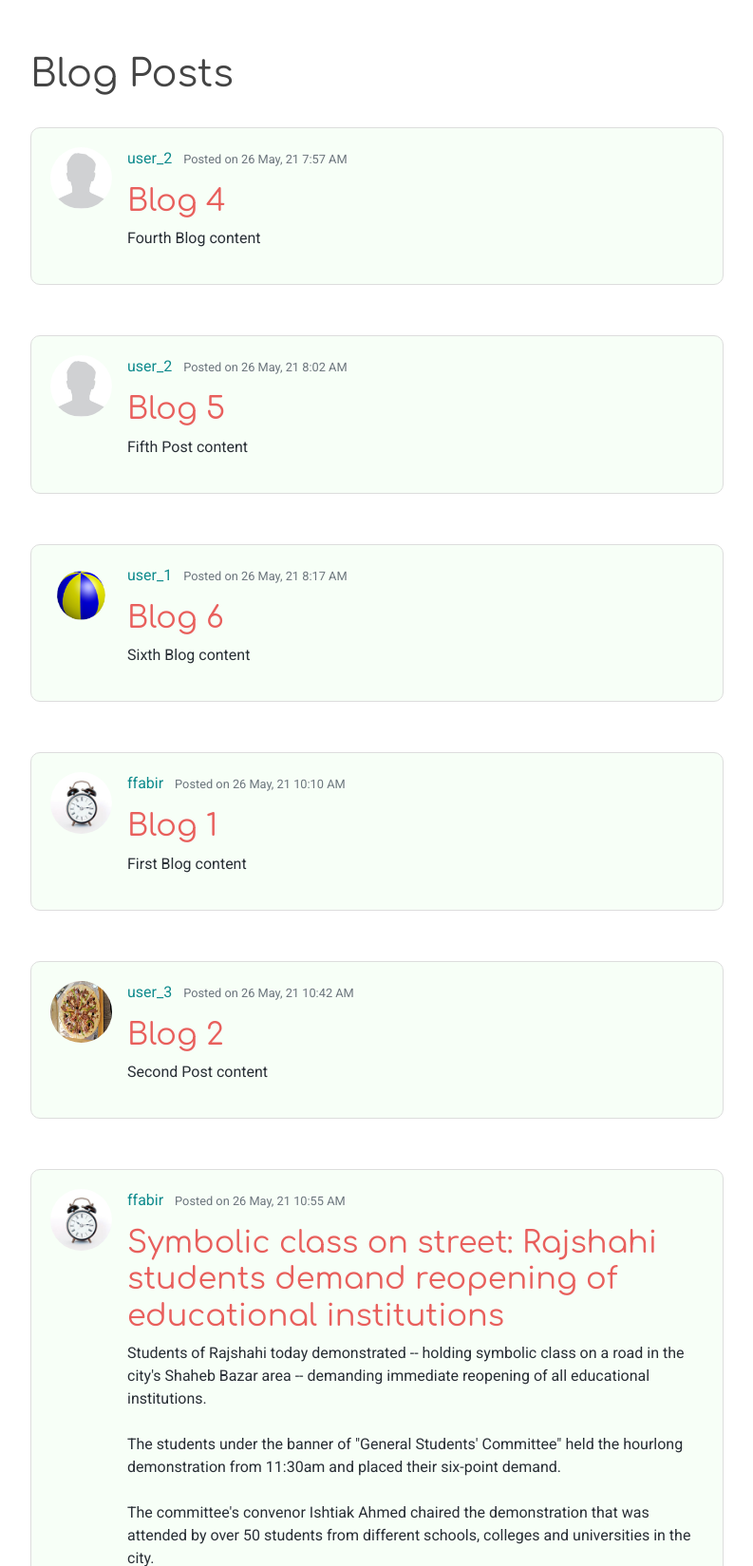
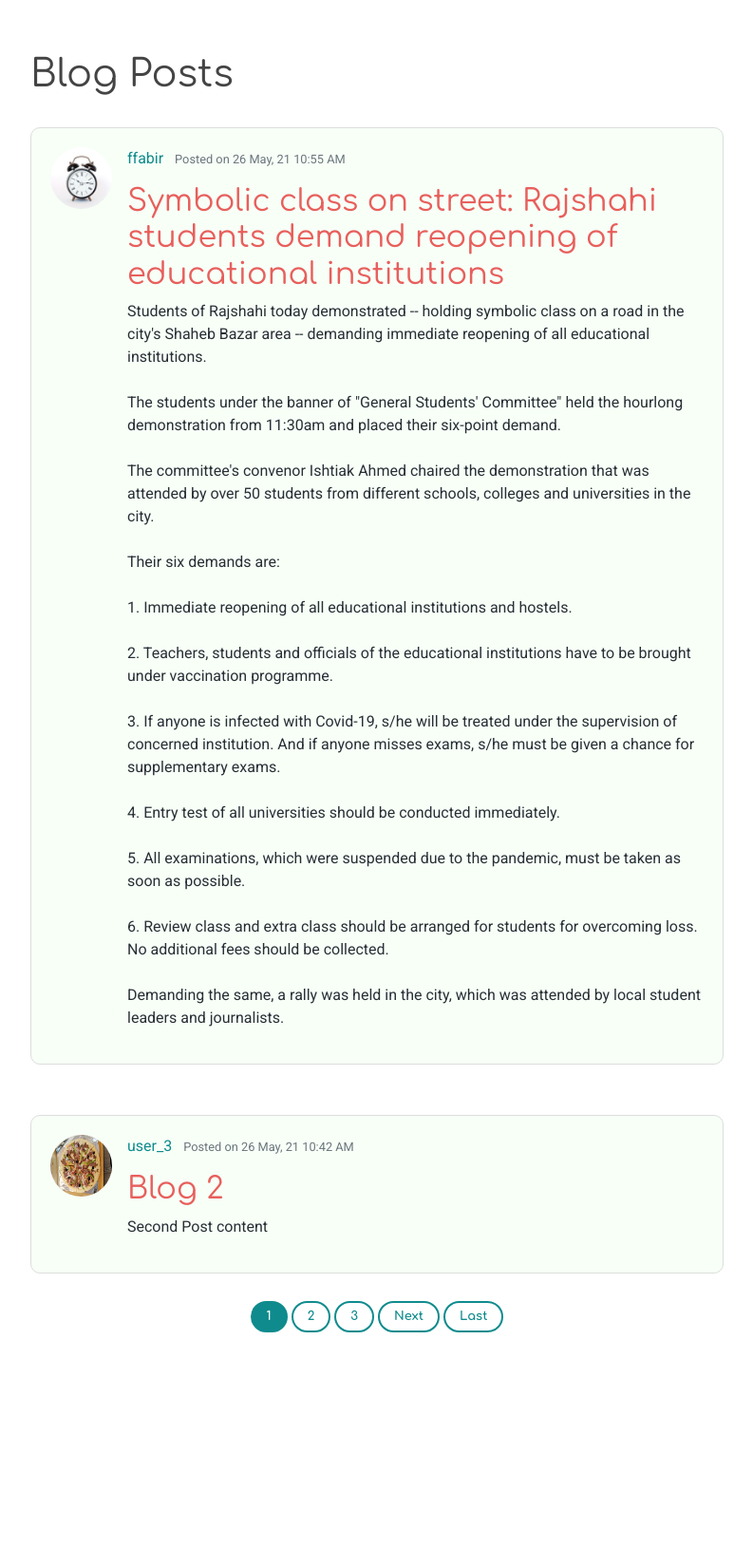
Before and after one commit to farhanfuadabir/tothastu, a Django app: page / in a window 1280 px wide. Shown: the part 74-1723 px from the top of the page at 95% size, without its empty margins (243-1036 px from the left). After the commit the page ends 1477 px from the top, so only its background shows below. Run offline with Django 3.2, Linux system fonts and the light colour scheme; data comes from the database, SQL or seed files in the repository; both versions use the stored data as it was after the commit; some libraries are stand-ins or nearby versions.

Commit message:
Add pagination to homepage

```diff
--- a/tothastu_project/blog/static/blog/style.css
+++ b/tothastu_project/blog/static/blog/style.css
@@ -231,6 +231,7 @@ a.article-title:hover {
   background-color: #0F8B8D;
   color: #F7FFF7;
 }
+
 .button-small-border-secondary {
   background-color: transparent;
   border: 2px solid #0F8B8D;
@@ -248,6 +249,24 @@ a.article-title:hover {
   color: #F7FFF7;
 }
 
+.button-small-secondary {
+  background-color: #0F8B8D;
+  border: 2px solid #0F8B8D;
+  border-radius: 50px;
+  color: #F7FFF7;
+  padding: 5px 15px;
+  font-family: 'Comfortaa', cursive;
+  font-weight: bolder;
+  text-align: center;
+  display: inline-block;
+  font-size: small;
+}
+.button-small-secondary:hover {
+  color: #0F8B8D;
+  background-color: #F7FFF7;
+  text-decoration: none;
+}
+
 .center {
   text-align: center;
 }
--- a/tothastu_project/blog/templates/blog/home.html
+++ b/tothastu_project/blog/templates/blog/home.html
@@ -16,4 +16,27 @@
         </article>
         <br>
     {% endfor %}
+
+    <!-- Pagination Code -->
+    {% if is_paginated %}
+    <div class="center">
+        {% if page_obj.has_previous %}
+            <a class="link-button-border button-small-border-secondary" href="?page=1">First</a>
+            <a class="link-button-border button-small-border-secondary" href="?page={{ page_obj.previous_page_number }}">Previous</a>
+        {% endif %}
+
+        {% for num in page_obj.paginator.page_range %}
+            {% if page_obj.number == num %}
+                <a class="button-small-secondary" href="?page={{ num }}">{{ num }}</a>
+            {% elif num > page_obj.number|add:'-3' and num < page_obj.number|add:'3' %}
+                <a class="link-button-border button-small-border-secondary" href="?page={{ num }}">{{ num }}</a>
+            {% endif %}
+        {% endfor %}
+
+        {% if page_obj.has_next %}
+            <a class="link-button-border button-small-border-secondary" href="?page={{ page_obj.next_page_number }}">Next</a>
+            <a class="link-button-border button-small-border-secondary" href="?page={{ page_obj.paginator.num_pages }}">Last</a>
+        {% endif %}
+    </div>
+    {% endif %}
 {% endblock %}
--- a/tothastu_project/blog/templates/blog/navbar.html
+++ b/tothastu_project/blog/templates/blog/navbar.html
@@ -7,7 +7,7 @@
             </button>
 
             <div class="collapse navbar-collapse" id="navbarToggle">
-                <div class="navbar-nav mr-auto">
+                <div class="navbar-nav mr-auto py-2">
                     <a class="nav-item nav-link" href="{% url 'blog-home' %}">Home</a>
                     <a class="nav-item nav-link" href="{% url 'blog-about' %}">About</a>
                     {% if user.is_authenticated %}
--- a/tothastu_project/blog/templates/blog/post_detail.html
+++ b/tothastu_project/blog/templates/blog/post_detail.html
@@ -8,7 +8,7 @@
             <a class="mr-2" href="#">{{ object.author }}</a>
             <small class="text-muted"> Posted on {{ object.post_date|date:"d M, y g:i A"}}</small>
             {% if object.author == user %}
-            <div class="px-4" style="float: right;">
+            <div class="px-4" style="float: right;padding: 10px 10px;">
                 <a class="link-button-border button-small-border-secondary" href="{% url 'post-update' object.id %}">
                     Update
                 </a>
@@ -16,7 +16,6 @@
                     Delete
                 </a>
             </div>
-
             {% endif %}
         </div>
         <h2 class="article-title">{{ object.title }}</h2>
--- a/tothastu_project/blog/views.py
+++ b/tothastu_project/blog/views.py
@@ -10,7 +10,8 @@ class PostList(ListView):
     model = Post
     template_name = 'blog/home.html'    # Default: <app>/<model>_<viewtype>.html
     context_object_name = 'posts'
-    # ordering = ['-post_date']   # for reverse ordering ['post_date']
+    ordering = ['-post_date']   # for reverse ordering ['post_date']
+    paginate_by = 2
 
 
 class PostDetail(DetailView):
```
Also changed, not shown: tothastu_project/db.sqlite3.
